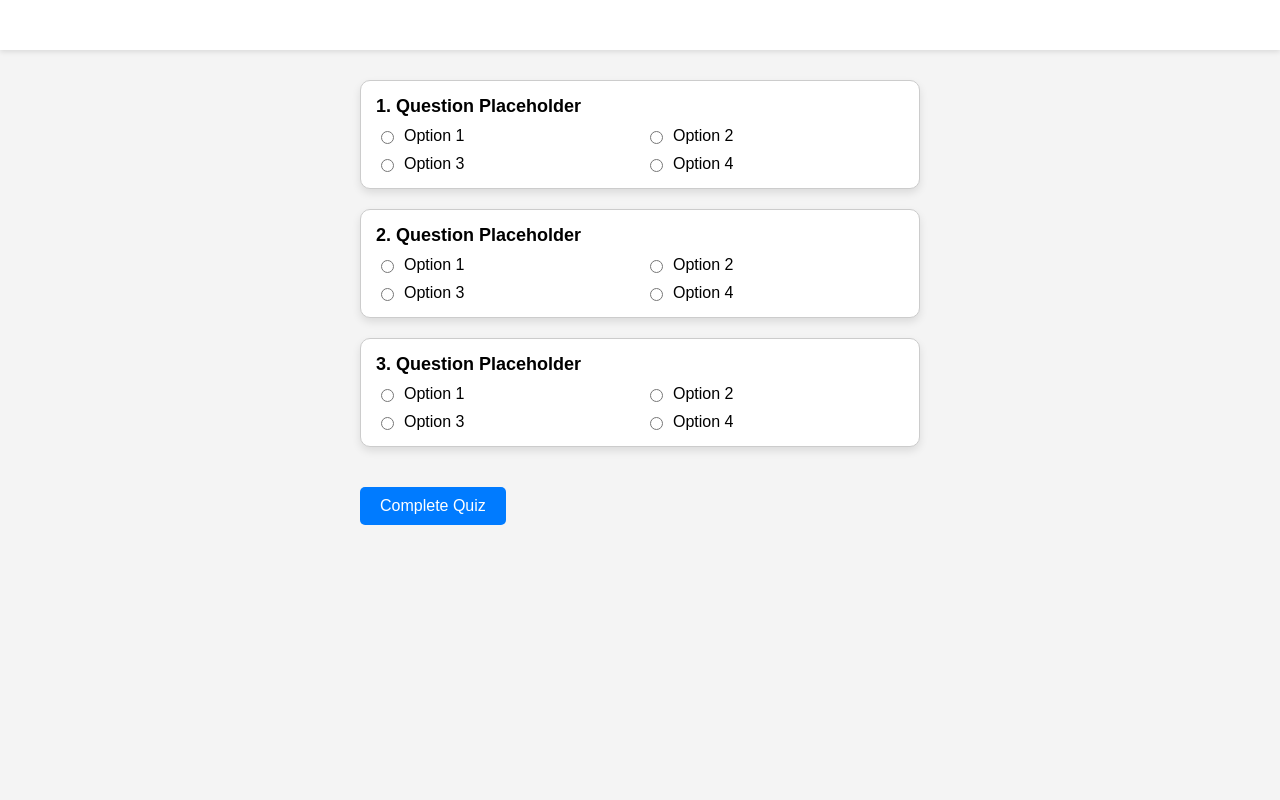
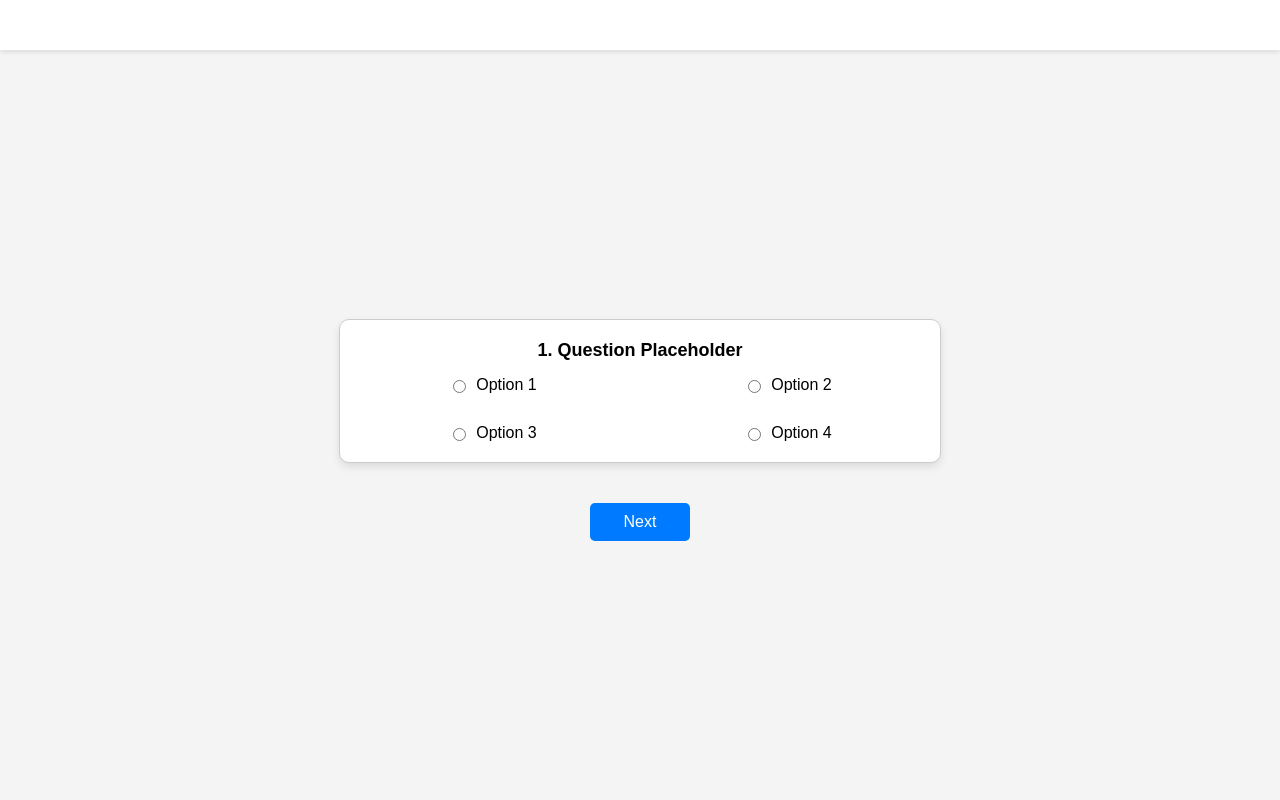
Before and after one commit to JLancerr/Group-4, a Flask app: template templates/learningview/multiplechoice.html in a window 1280 px wide. Run offline with Flask 3, Linux system fonts and the light colour scheme; the template is opened without the code that fills it, so the values that code supplies are empty.

Commit message:
modify multiple choice layout

```diff
--- a/templates/learningview/multiplechoice.css
+++ b/templates/learningview/multiplechoice.css
@@ -1,10 +1,13 @@
-body {
+
+body{
 font-family: Arial, sans-serif;
 display: flex;
-    flex-direction: column;
+justify-content: center;
 align-items: center;
+height: 100vh;
 margin: 0;
 background-color: #f4f4f4;
+flex-direction: column;
 }
 
 .navbar {
@@ -24,50 +27,86 @@ body {
 max-width: 600px;
 padding: 20px;
 box-sizing: border-box;
+height: 400px;
+display: flex;
+flex-direction: column;
+justify-content: center;
+align-items: center;
+}
+
+.container.expanded {
+height: 80vh;
 }
 
 .question {
 margin-bottom: 20px;
-    padding: 15px;
+padding: 20px;
 border: 1px solid #ccc;
 border-radius: 10px;
 background-color: white;
 box-shadow: 0 4px 8px rgba(0, 0, 0, 0.1);
+display: none;
+width: 100%;
+text-align: center;
+}
+
+.question.active {
+display: block;
 }
 
 .question h3 {
-    margin: 0 0 10px;
+margin: 0 0 15px;
 font-size: 18px;
 }
 
 .options {
 display: grid;
 grid-template-columns: 1fr 1fr;
-    gap: 10px;
+gap: 30px;
+justify-items: center;
 }
 
 .options label {
 display: flex;
 align-items: center;
 cursor: pointer;
+font-size: 16px;
 }
 
 .options input[type="radio"] {
 margin-right: 10px;
 }
 
-  .complete-btn {
+.nav-btns {
+display: flex;
+justify-content: center;
+width: 100%;
 margin-top: 20px;
+flex-direction: column;
+align-items: center;
+gap: 10px;
+}
+
+.nav-btns button {
 padding: 10px 20px;
-    background-color: #007BFF;
-    color: white;
 border: none;
 border-radius: 5px;
 cursor: pointer;
 font-size: 16px;
+width: 100px;
 }
 
-  .complete-btn:hover {
+.next-btn, .complete-btn {
+background-color: #007bff;
+color: white;
+}
+
+.prev-btn {
+background-color: #007bff;
+color: white;
+}
+
+.next-btn:hover, .complete-btn:hover, .prev-btn:hover {
 background-color: #0056b3;
 }
 
--- a/templates/learningview/multiplechoice.html
+++ b/templates/learningview/multiplechoice.html
@@ -9,7 +9,7 @@
 <body>
   <div class="navbar"></div>
   <div class="container">
-    <div class="question">
+    <div class="question active">
       <h3>1. Question Placeholder</h3>
       <div class="options">
         <label><input type="radio" name="q1"> Option 1</label>
@@ -36,7 +36,11 @@
         <label><input type="radio" name="q3"> Option 4</label>
       </div>
     </div>
-    <button class="complete-btn" onclick="completeQuiz()">Complete Quiz</button>
+    <div class="nav-btns">
+      <button class="prev-btn" onclick="navigate(-1)" style="display:none;">Previous</button>
+      <button class="complete-btn" onclick="completeQuiz()" style="display:none;">Complete</button>
+      <button class="next-btn" onclick="navigate(1)">Next</button>
+    </div>
   </div>
 
   <div class="alert" id="resultalert">
@@ -51,6 +55,35 @@
   </div>
 
   <script>
+    let currentQuestion = 0;
+    const questions = document.querySelectorAll('.question');
+    const prevBtn = document.querySelector('.prev-btn');
+    const nextBtn = document.querySelector('.next-btn');
+    const completeBtn = document.querySelector('.complete-btn');
+    const container = document.querySelector('.container');
+
+    function navigate(direction) {
+      questions[currentQuestion].classList.remove('active');
+      currentQuestion += direction;
+      questions[currentQuestion].classList.add('active');
+
+      if (currentQuestion === questions.length - 1) {
+        nextBtn.style.display = 'none';
+        completeBtn.style.display = 'inline-block';
+      } else {
+        nextBtn.style.display = 'inline-block';
+        completeBtn.style.display = 'none';
+      }
+
+      if (currentQuestion === 0) {
+        prevBtn.style.display = 'none';
+      } else {
+        prevBtn.style.display = 'inline-block';
+      }
+
+      container.classList.add('expanded');
+    }
+
     function completeQuiz() {
       let score = 0;
       const totalQuestions = 3;
@@ -75,6 +108,12 @@
       const selectedOptions = document.querySelectorAll("input[type='radio']");
       selectedOptions.forEach(option => option.checked = false);
       document.getElementById("resultalert").style.display = "none";
+      currentQuestion = 0;
+      questions[0].classList.add('active');
+      prevBtn.style.display = 'none';
+      nextBtn.style.display = 'inline-block';
+      completeBtn.style.display = 'none';
+      container.classList.remove('expanded');
     }
 
     function finishQuiz() {
```
Lines whose indentation alone changed are shown as unchanged.
